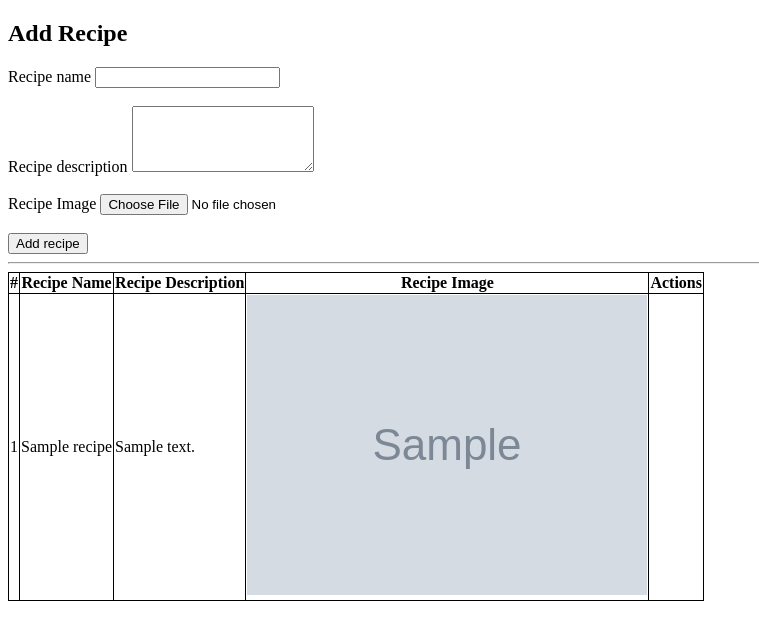
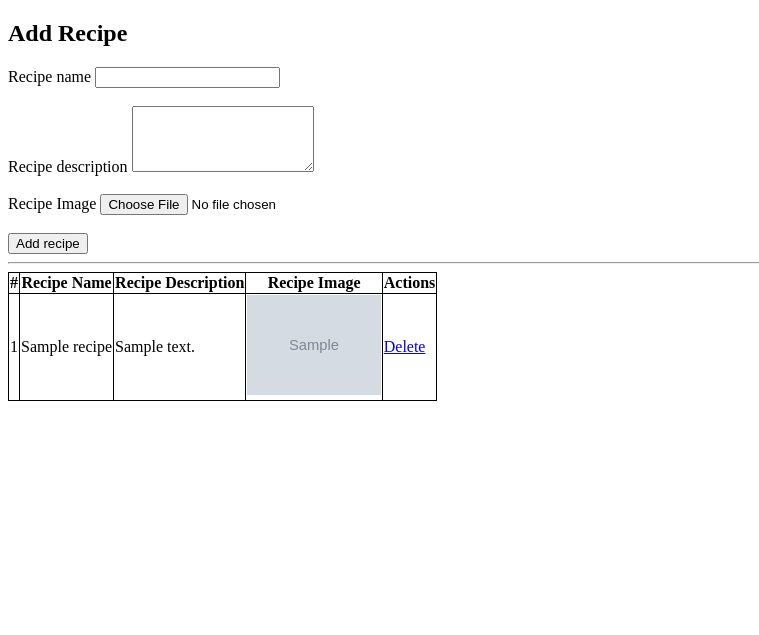
Before and after one commit to manasibibekar/recipe-project, a Django app: page / in a window 1280 px wide. Shown: the top 635 px of the page, without its empty margins (0-759 px from the left). Run offline with Django 5.2, Linux system fonts and the light colour scheme; tables that the repository leaves empty hold one stand-in row (values such as "Sample post"); grey boxes marked "Sample" are stand-in pictures.

Commit message:
feature | delete recipe

```diff
--- a/recipe_project/recipe_project/urls.py
+++ b/recipe_project/recipe_project/urls.py
@@ -23,7 +23,8 @@ from django.conf import settings
 
 urlpatterns = [
     path("admin/", admin.site.urls),
-    path("", recipes, name="home")
+    path("", recipes, name="home_name"),
+    path("delete/<id>/", delete_recipe, name='delete_recipe_name')
 ]
 
 if settings.DEBUG:
--- a/recipe_project/vege/templates/recipes.html
+++ b/recipe_project/vege/templates/recipes.html
@@ -47,7 +47,8 @@
         <td>{{forloop.counter}}</td>
         <td>{{ recipe.recipe_name_model }}</td>
         <td>{{ recipe.recipe_description_model }}</td>
-        <td><img src="media/{{ recipe.recipe_image_model }}"></td>
+        <td><img src="media/{{ recipe.recipe_image_model }}" style="height: 100px;"></td>
+        <td><a href="delete/{{recipe.id}}/">Delete</a></td>
     </tr>
     {%endfor %}
 </table>
--- a/recipe_project/vege/views.py
+++ b/recipe_project/vege/views.py
@@ -16,10 +16,15 @@ def recipes(request):
             recipe_image_model = recipe_image
         )
 
-        return redirect('')
+        return redirect('home_name') # in redirect you keep the name
 
     if request.method == "GET":
         queryset = Recipe.objects.all()
         print(queryset)
         context = {"recipes": queryset}
         return render(request, "recipes.html", context)
+
+def delete_recipe(request, id):
+    recipe = Recipe.objects.get(id=id)
+    recipe.delete()
+    return redirect('home_name')
```
